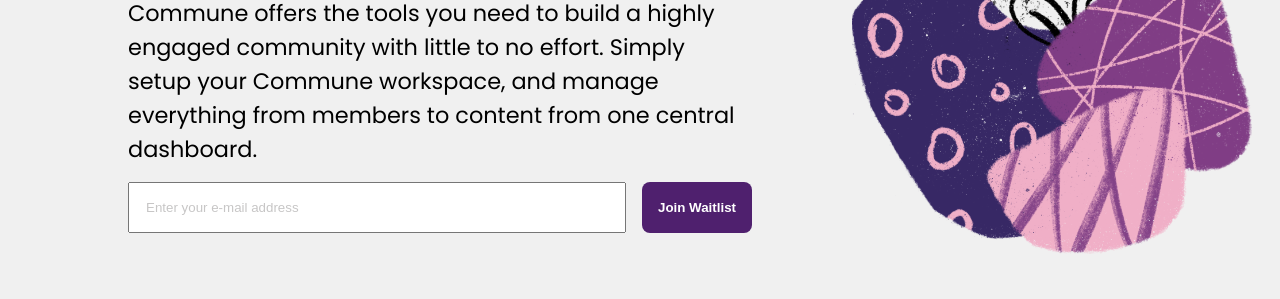
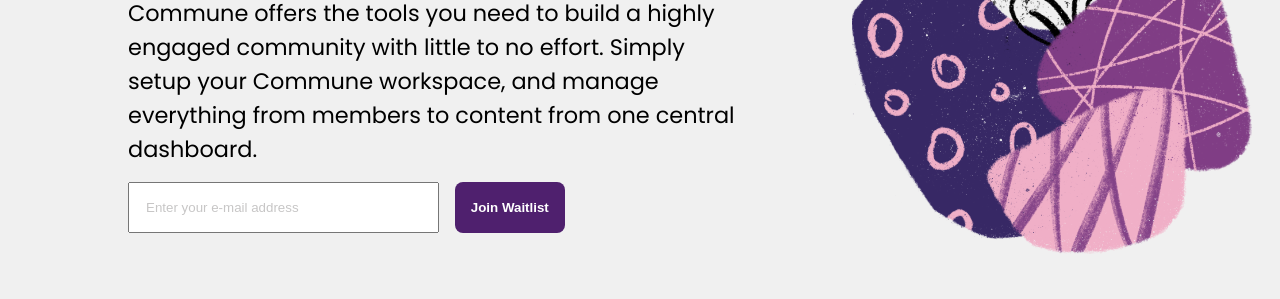
Before and after one commit to TheCuriousPr0grammer/Commune-Waitlist, a plain HTML site: page index.html in a window 1280 px wide. Shown: the part 385-684 px from the top of the page. Drawn offline with Linux system fonts and the light colour scheme.

Commit message:
Update style.css

```diff
--- a/css/style.css
+++ b/css/style.css
@@ -161,6 +161,10 @@ footer {
 		font-size: 2rem;
 		text-align: unset;
 	}
+
+	form{
+	max-width: 70%;
+	}
 	.call-to-action {
 		display: flex;
 		flex-direction: column;
```
